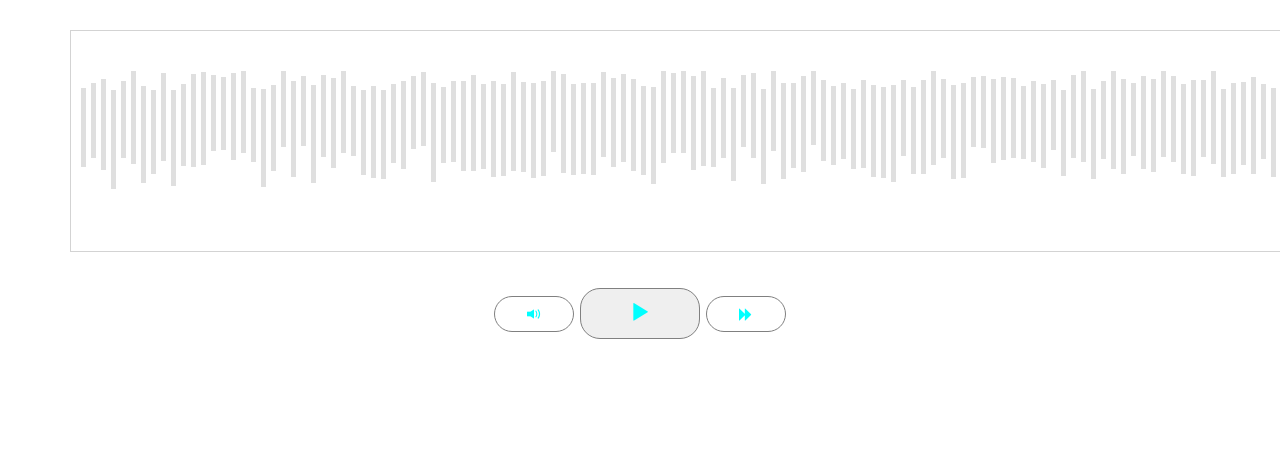
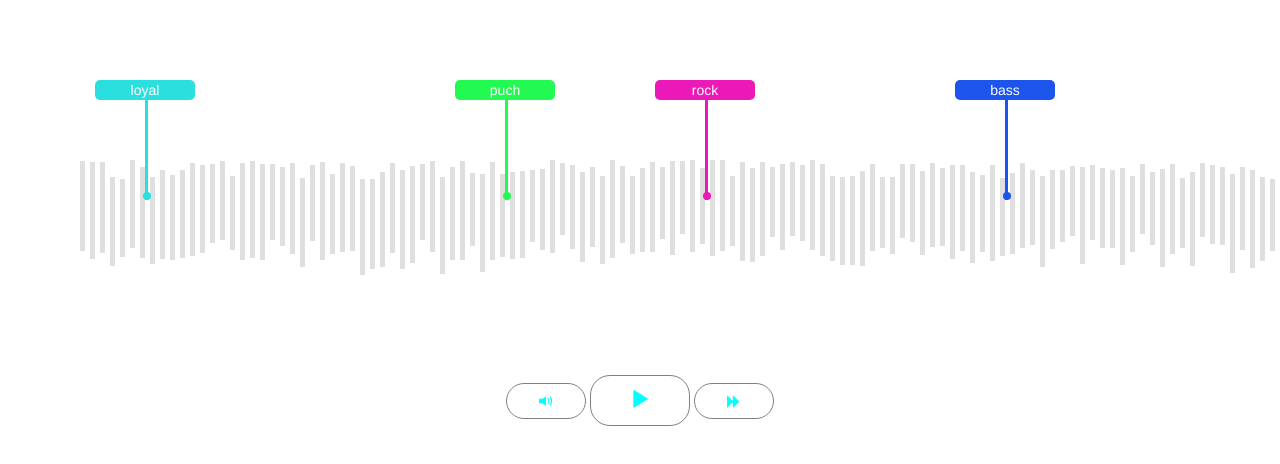
Before and after one commit to ssunilkkumar/SalesKen, a plain HTML site: page index.html in a window 1280 px wide. Drawn offline with nearby package versions, Linux system fonts and the light colour scheme.

Commit message:
Add files via upload

```diff
--- a/index.css
+++ b/index.css
@@ -1,9 +1,12 @@
 .container {
     margin: auto;
     margin-top: 30px;
+    position: relative;
+    color: white
 }
 .container canvas{
     padding: 10px;
+    padding-top: 100px;
 }
 
 .buttons {
@@ -14,7 +17,7 @@
 }
 
 .buttons >* {
-    margin: 1px;
+    margin: 0;
     color:aqua;
     border: 1px solid gray;
     padding: 10px;
@@ -22,6 +25,64 @@
     border-radius: 20px;
 }
 .buttons button {
-    width: 120px;
+    width: 100px;
     font-size: 20px;
+    background-color: white;
 }
+
+.static {
+    position: relative;
+    width: 100px;
+}
+
+.head {
+    margin: auto;
+    border-radius: 5px;
+    text-align: center;
+}
+.vertical {
+    position:absolute;
+    width: 3px;
+    height: 100px;
+    left: 50%;
+}
+.point {
+    width: 8px;
+    height: 8px;
+    border-radius: 50%;
+    position: absolute;
+    bottom: -100px;
+    left: 48%;
+}
+.tag1 {
+    position: absolute;
+    left: 40px;
+    top: 50px
+}
+.tag1 div{
+    background-color: rgb(43, 223, 223);
+}
+.tag2 {
+    position: absolute;
+    left: 400px;
+    top: 50px
+}
+.tag2 div{
+    background-color: rgb(34, 250, 81);
+}
+.tag3 {
+    position: absolute;
+    left: 600px;
+    top: 50px
+}
+.tag3 div{
+    background-color: rgb(235, 25, 183);
+}
+.tag4 {
+    position: absolute;
+    left: 900px;
+    top: 50px
+}
+.tag4 div{
+    background-color: rgb(29, 84, 235);
+}
--- a/index.html
+++ b/index.html
@@ -11,9 +11,37 @@
 </head>
 <body>
     <div class="container">
-        <canvas id="myCanvas" width="1200" height="200" style="border:1px solid #d3d3d3;">
+        <canvas id="myCanvas" width="1200" height="200">
             Your browser does not support the HTML canvas tag.
         </canvas>
+        <div class="tag1">
+            <main class="static">
+                <div class="head">loyal</div>
+                <div class="vertical"></div>
+                <div class="point"></div>
+            </main>
+        </div>
+        <div class="tag2">
+            <main class="static">
+                <div class="head">puch</div>
+                <div class="vertical"></div>
+                <div class="point"></div>
+            </main>
+        </div>
+        <div class="tag3">
+            <main class="static">
+                <div class="head">rock</div>
+                <div class="vertical"></div>
+                <div class="point"></div>
+            </main>
+        </div>
+        <div class="tag4">
+            <main class="static">
+                <div class="head">bass</div>
+                <div class="vertical"></div>
+                <div class="point"></div>
+            </main>
+        </div>
     </div>
     <div class="buttons">
         <span class="glyphicon glyphicon-volume-up"></span>
@@ -35,8 +63,7 @@
         var flag = true;
         var img = true;
 
-
-        function progressBar() {
+        function current() {
             ctx.fillStyle =  "rgb(221, 178, 191)";
             var time = setInterval( () => {
                 console.log(count)
@@ -54,8 +81,8 @@
             }, 200)
         }
 
-        var progressAnimating = false;
-        function mainLoop() {
+        var animation = false;
+        function main() {
             ctx.clearRect(0,0,width,height);
             ctx.fillStyle = "rgb(223, 223, 223)"
             for(let i = 0; i < 200; i++){
@@ -69,14 +96,14 @@
                 if(img){
                     img = false;
                     flag = true;
-                    requestAnimationFrame(progressBar);
+                    requestAnimationFrame(current);
                     att.value = "glyphicon glyphicon-pause";
                 }
                 else{
-                    progressAnimating = false;
+                    animation = false;
                     flag = false;
                     img = true;
-                    cancelAnimationFrame(progressBar);
+                    cancelAnimationFrame(current);
                     att.value = "glyphicon glyphicon-play";
                 }
                 icon.setAttributeNode(att)
@@ -88,9 +115,9 @@
         }
 
         window.addEventListener("load",() => {
-            if (!progressAnimating) {
-                requestAnimationFrame(mainLoop);
-                progressAnimating = true;
+            if (!animation) {
+                requestAnimationFrame(main);
+                animation = true;
             }
         });
     </script>
```
